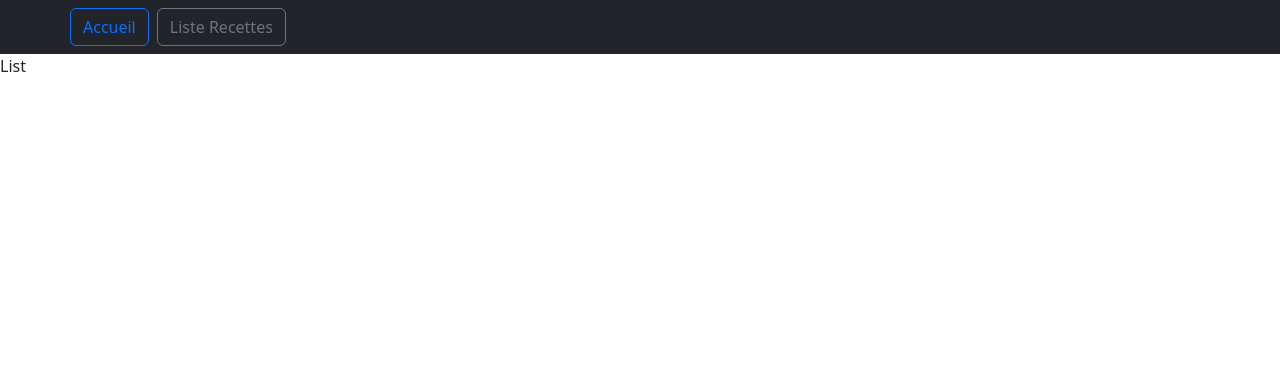
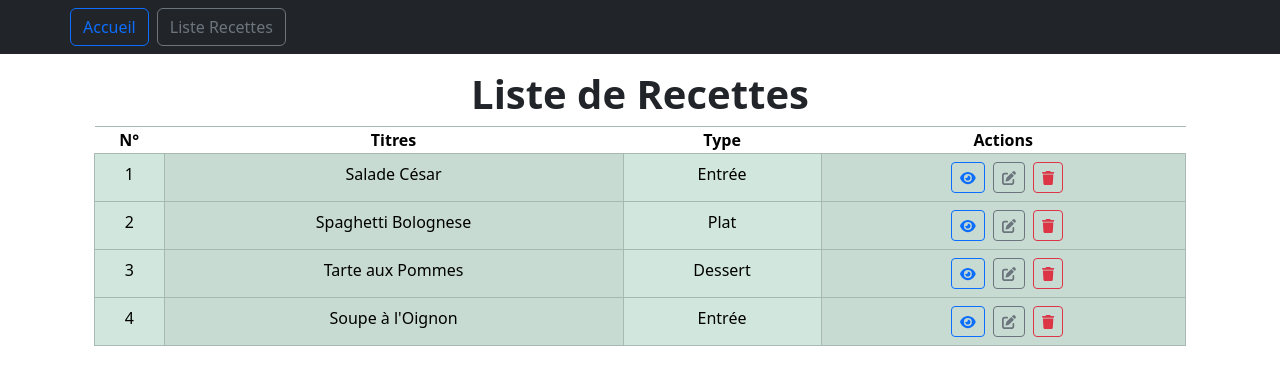
Before and after one commit to Mbaye01/Challenge-Gestion-Recette, a Vue app: page /recette in a window 1280 px wide. Shown: the top 384 px of the page. Built offline with nearby package versions, Linux system fonts and the light colour scheme.

Commit message:
Gestion Liste Recettes

```diff
--- a/src/App.vue
+++ b/src/App.vue
@@ -4,22 +4,24 @@ const route = useRouter();
 </script>
 
 <template>
-    <header class="container-fluid  navbar-dark bg-dark">
+  <header class="container-fluid navbar-dark bg-dark">
     <nav class="navbar navbar-dark bg-dark container">
       <div>
-          <button class="btn btn-outline-primary" @click="route.push('/')">
+        <button class="btn btn-outline-primary" @click="route.push({name:'home'})">
           Accueil
         </button>
         <button
           class="btn btn-outline-secondary ms-2"
-            @click="route.push('/recette')"
+          @click="route.push({name: 'recette'})"
         >
           Liste Recettes
         </button>
       </div>
     </nav>
   </header>
+  <div class="container">
     <router-view />
+  </div>
 </template>
 
 <style scoped>
--- /dev/null
+++ b/src/store/recipeStore.js
@@ -0,0 +1,52 @@
+import { defineStore } from "pinia";
+import { reactive } from "vue";
+
+export const useRecipeStore = defineStore("RecipeStore", () => {
+  const recipes = reactive([
+    {
+      id: 1,
+      title: "Salade César",
+      type: "Entrée",
+      ingredients: [
+        "Laitue romaine",
+        "Poulet grillé",
+        "Croûtons",
+        "Parmesan râpé",
+        "Sauce César",
+      ],
+    },
+    {
+      id: 2,
+      title: "Spaghetti Bolognese",
+      type: "Plat",
+      ingredients: [
+        "Spaghetti",
+        "Viande hachée de bœuf",
+        "Sauce tomate",
+        "Oignons",
+        "Ail",
+        "Parmesan râpé",
+      ],
+    },
+    {
+      id: 3,
+      title: "Tarte aux Pommes",
+      type: "Dessert",
+      ingredients: ["Pommes", "Pâte brisée", "Sucre", "Cannelle", "Beurre"],
+    },
+    {
+      id: 4,
+      title: "Soupe à l'Oignon",
+      type: "Entrée",
+      ingredients: [
+        "Oignons",
+        "Bouillon de bœuf",
+        "Beurre",
+        "Pain grillé",
+        "Gruyère râpé",
+      ],
+    },
+  ]);
+
+  return { recipes };
+});
--- a/src/views/recette/List.vue
+++ b/src/views/recette/List.vue
@@ -1,4 +1,56 @@
 <script setup>
+import { useRecipeStore } from "@store/recipeStore";
+import { useRouter } from "vue-router";
+const store = useRecipeStore();
+const recipes = store.recipes;
+const route = useRouter();
 </script>
 
-<template>List</template>
+<template>
+  <div class="container">
+    <h1 class="mt-3 mb-2 text-center fw-bold">Liste de Recettes</h1>
+    <table
+      class="table table-success table-striped-columns table-bordered m-auto"
+    >
+      <thead>
+        <th scope="col" class="text-center">N°</th>
+        <th scope="col" class="text-center">Titres</th>
+        <th scope="col" class="text-center">Type</th>
+        <th scope="col" class="text-center">Actions</th>
+      </thead>
+      <tbody>
+        <tr v-if="recipes.length === 0">
+          <td colspan="4" class="text-danger text-center fw-bold">
+            Aucune Recette enregister
+          </td>
+        </tr>
+        <tr v-else v-for="recipe in recipes" :key="recipe.id">
+          <td class="text-center">{{ recipe.id }}</td>
+          <td class="text-center">{{ recipe.title }}</td>
+          <td class="text-center">{{ recipe.type }}</td>
+          <td class="text-center">
+            <button
+              class="btn-sm btn btn-outline-primary ms-2"
+              @click="
+                route.push({ name: 'recette-show', params: { id: recipe.id } })
+              "
+            >
+              <i class="fas fa-eye"></i>
+            </button>
+            <button
+              class="btn-sm btn btn-outline-secondary ms-2"
+              @click="
+                route.push({ name: 'recette-edit', params: { id: recipe.id } })
+              "
+            >
+              <i class="fas fa-edit"></i>
+            </button>
+            <button class="btn-sm btn btn-outline-danger ms-2">
+              <i class="fa fa-trash"></i>
+            </button>
+          </td>
+        </tr>
+      </tbody>
+    </table>
+  </div>
+</template>
```
Also changed, not shown: src/store/contactStore.js (deleted, +0 -89 lines). Lines whose indentation alone changed are shown as unchanged.
